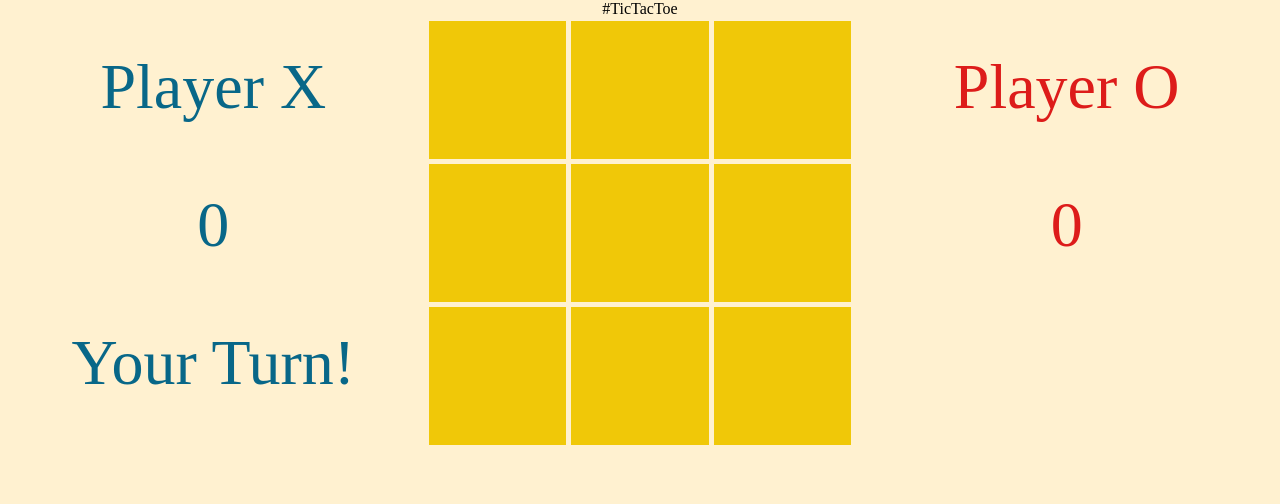
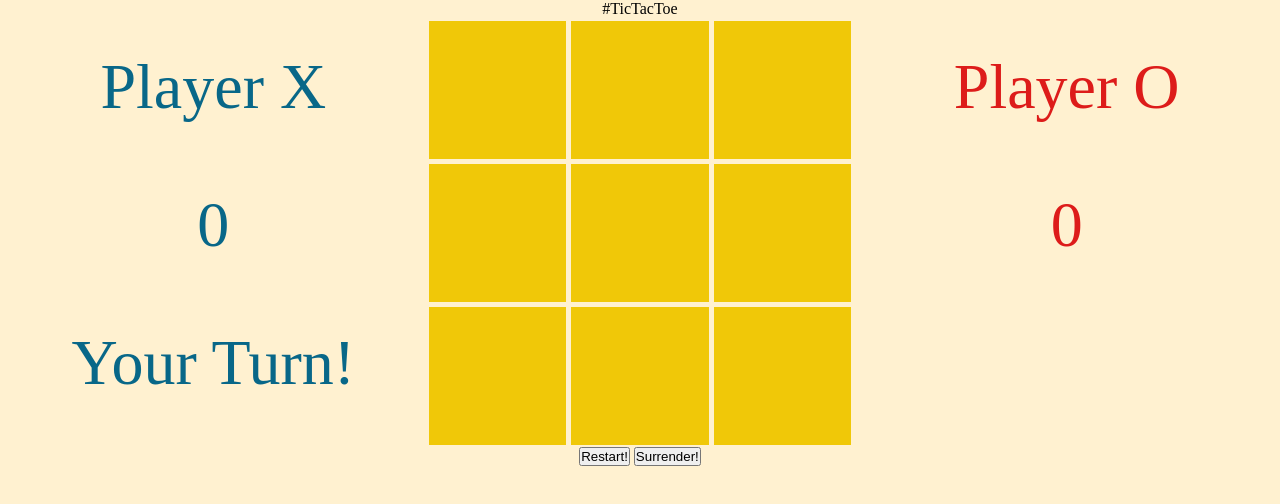
Before and after one commit to elviobg/Tic-Tac-Toe, a plain HTML site: page src/index.html in a window 1280 px wide. Drawn offline with Linux system fonts and the light colour scheme.

Commit message:
adiciona função de surrender

```diff
--- a/src/index.html
+++ b/src/index.html
@@ -47,6 +47,14 @@
           </div>
         </div>
       </div>
+      <div class="container align-items-center">
+        <button id="restartButton" onclick="restart()">
+          Restart!
+        </button>
+        <button id="surrenderButton"onclick="surrender()">
+          Surrender!
+        </button>
+      </div>
     </div>
   </body>
   <script src="./public/js/game.js"></script>
--- a/src/public/js/game.js
+++ b/src/public/js/game.js
@@ -14,6 +14,7 @@ const game = {
         }
     },
     is_first_player: false,
+    starter_is_first_player: false,
     moves: 0,
     finish: false,
 }
@@ -38,13 +39,16 @@ function restart() {
     $(".banner").text('Your Turn!');
     game.finish = false;
     game.moves = 0;
+    game.starter_is_first_player = !game.starter_is_first_player;
+    game.is_first_player = game.starter_is_first_player;
 }
 
 function surrender() {
-    restart();
+    changePlayer();
     const player = getCurrentPlayer();
     player.score +=1;
     $(`.${player.class}.score`).text(player.score);
+    restart();
 }
 
 function getCurrentPlayer() {
```
